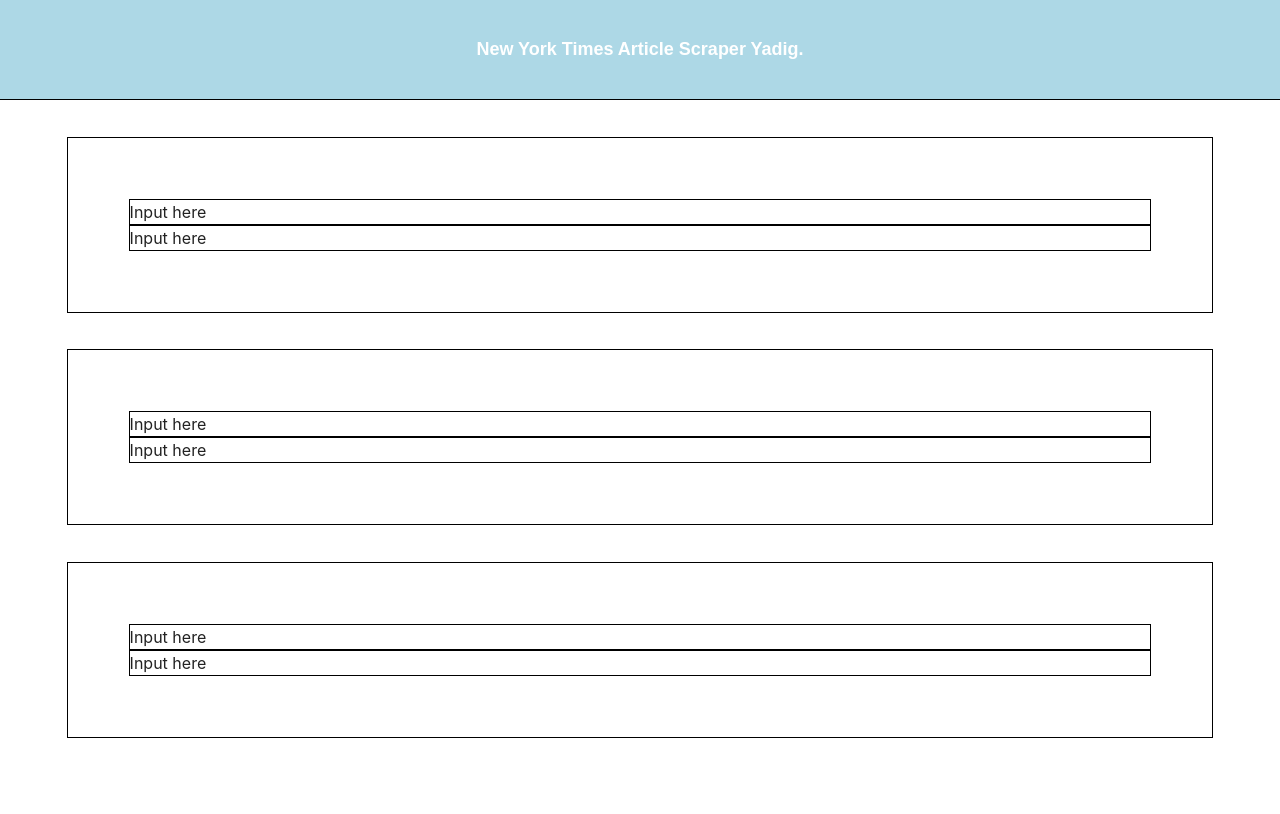
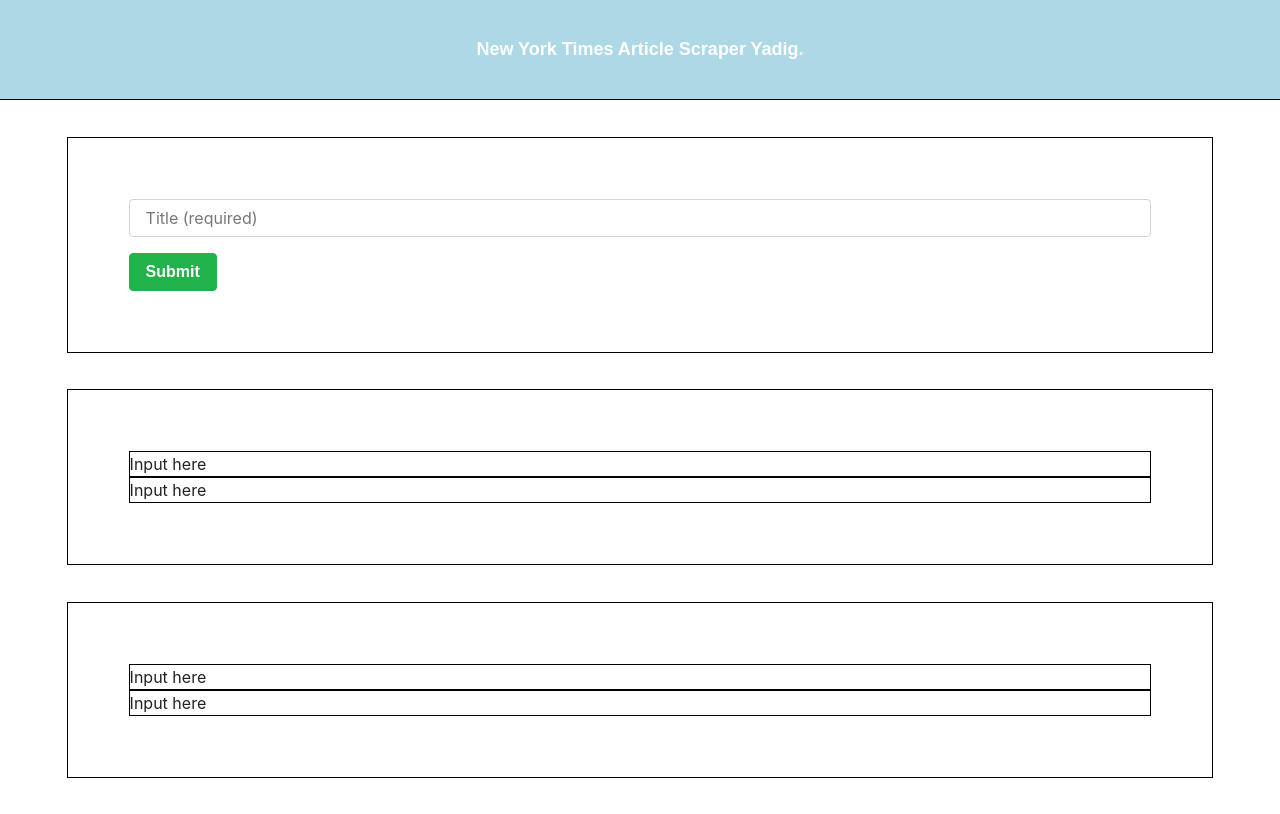
Before and after one commit to davidfunk13/nyt-scraper-react, a React (Create React App) app in the folder client/: page / in a window 1280 px wide. Built offline with nearby package versions, Linux system fonts and the light colour scheme; a web font is replaced by a local one.

Commit message:
added input event handler and form button to test create function

```diff
--- /dev/null
+++ b/client/src/components/Form/FormBtn.js
@@ -0,0 +1,7 @@
+import React from "react";
+
+export const FormBtn = props => (
+  <button {...props} className="btn btn-success">
+    {props.children}
+  </button>
+);
--- /dev/null
+++ b/client/src/components/Form/Input.js
@@ -0,0 +1,6 @@
+import React from 'react';
+export const Input = props => (
+    <div className='form-group'>
+        <input className='form-control'{...props}/>
+    </div>
+);
--- /dev/null
+++ b/client/src/components/Form/TextArea.js
@@ -0,0 +1,7 @@
+import React from "react";
+
+export const TextArea = props => (
+  <div className="form-group">
+    <textarea className="form-control" rows="20" {...props} />
+  </div>
+);
--- /dev/null
+++ b/client/src/components/Form/index.js
@@ -0,0 +1,3 @@
+export * from './Input'
+export * from './TextArea'
+export * from './FormBtn'
--- a/client/src/components/SearchBox/Searchbox.jsx
+++ b/client/src/components/SearchBox/Searchbox.jsx
@@ -1,17 +1,37 @@
-import React from 'react'
+import React, { Component } from 'react';
 import './Searchbox.css'
+import { Input, FormBtn } from '../Form';
 
-const Searchbox = props => {
-    return (
-        <div className='searchbox'>
-            <div className='input1'>
-                Input here
+class Searchbox extends Component {
+    state = {
+        title: ""
+    }
+    handleInputChange = event => {
+        const { name, value } = event.target;
+        this.setState({
+          [name]: value
+        });
+      };
+
+  handleFormSubmit = event => {
+    event.preventDefault();
+    console.log('heya ')
+  };
+    render() {
+        return (
+            <div className='searchbox'>
+                <Input
+                    value={this.state.title}
+                    onChange={this.handleInputChange}
+                    name="title"
+                    placeholder="Title (required)"
+                />
+                <FormBtn
+                onClick={this.handleFormSubmit}
+              >Submit</FormBtn>
             </div>
-            <div className='input2'>
-            Input here
-            </div>
-        </div>
-    )
+        )
+    }
 }
 
 export default Searchbox
--- a/client/src/pages/Home/Home.jsx
+++ b/client/src/pages/Home/Home.jsx
@@ -4,6 +4,17 @@
 import Results from '../../components/Results/Results';
 import Saved from '../../components/Saved/Saved';
 class Home extends Component {
+
+    state = {
+        title: ""
+    }
+
+    handleInputChange = event => {
+        const { name, value } = event.target;
+        this.setState({
+          [name]: value
+        });
+      };
 
     render() {
         return (
```
